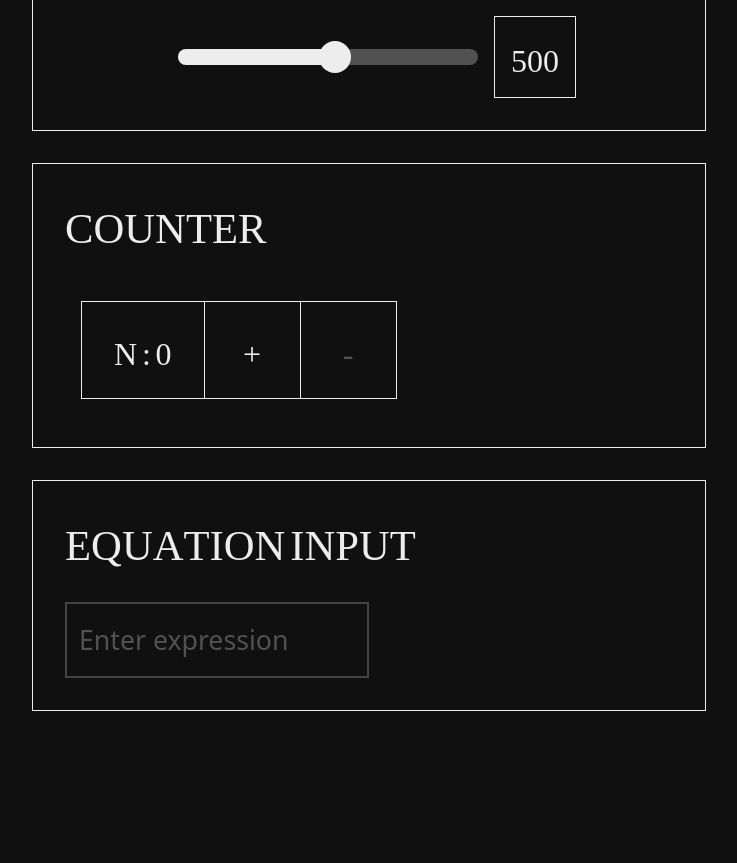
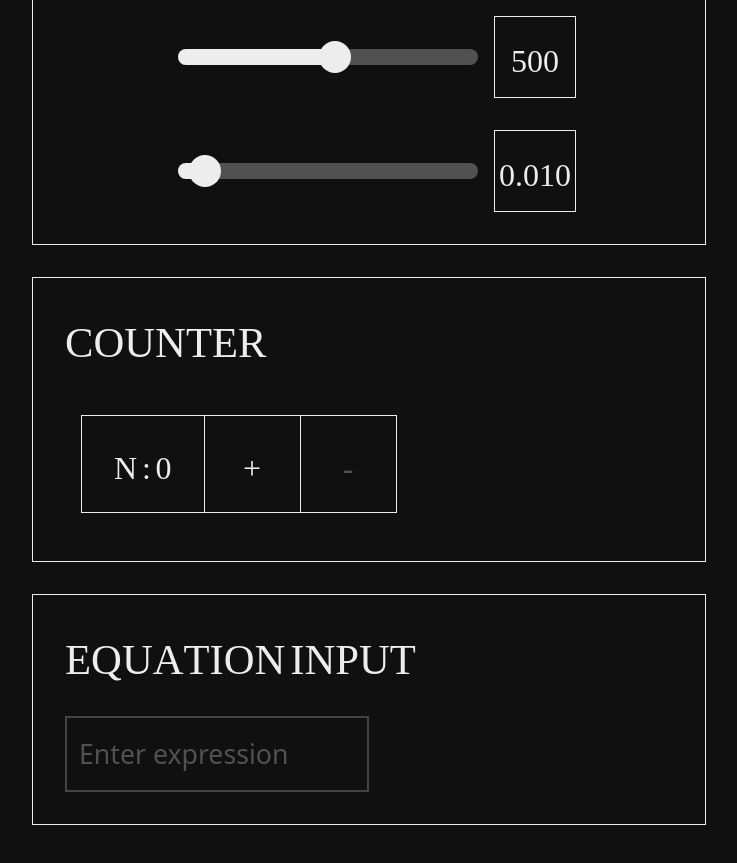
Before and after one commit to ottav14/dui, a SvelteKit app: page / in a window 1280 px wide. Shown: the part 2360-3223 px from the top of the page, without its empty margins (16-753 px from the left). Before the commit the page ends 3119 px from the top, so only its background shows below. Built offline with nearby package versions, Linux system fonts and the light colour scheme.

Commit message:
slider increment tweak

```diff
--- a/package.json
+++ b/package.json
@@ -1,6 +1,6 @@
 {
 	"name": "@ottav14/dui",
-	"version": "0.0.8",
+	"version": "0.0.9",
 	"scripts": {
 		"dev": "vite dev",
 		"build": "vite build && npm run prepack",
--- a/src/lib/Slider.svelte
+++ b/src/lib/Slider.svelte
@@ -6,7 +6,8 @@
 	export let value = 50;
     export let primaryColor = '#ededed';
     export let secondaryColor = '#515151';
-    export let intervalCount = 5;
+    export let increment = 5;
+    export let decimalDigits = 0;
     export let onChange: (val: number) => void = (_) => {};
 
 	let track: HTMLDivElement;
@@ -20,15 +21,14 @@
     const updateValue = (clientX: number) => {
         const rect = track.getBoundingClientRect();
         let currentPercent = (clientX - rect.left) / rect.width;
-        const interval = Math.floor(Math.floor(100*currentPercent) / intervalCount);
+        const interval = Math.floor(100/increment*currentPercent);
         if(interval != currentInterval) {
             currentInterval = interval;
 
             currentPercent = Math.max(0, Math.min(1, currentPercent));
 
-            value = Math.round(
-                min + currentPercent * (max - min)
-            );
+            value = min + currentPercent * (max - min);
+            if(increment - Math.floor(increment) == 0) value = Math.round(value);
             onChange(value);
         }
 	}
@@ -79,7 +79,7 @@
         </div>
     </div>
     <div class="textContainer">
-        <Text color={primaryColor} text={value.toString()} />
+        <Text color={primaryColor} text={value.toFixed(decimalDigits)} />
     </div>
 </div>
 
--- a/src/routes/+page.svelte
+++ b/src/routes/+page.svelte
@@ -105,6 +105,13 @@
                 min={-50}
                 max={1000}
             />
+            <Slider
+                value={0.01}
+                min={0.001}
+                max={0.1}
+                increment={0.001}
+                decimalDigits={3}
+            />
         </div>
         <div class="container">
             <Text
```
